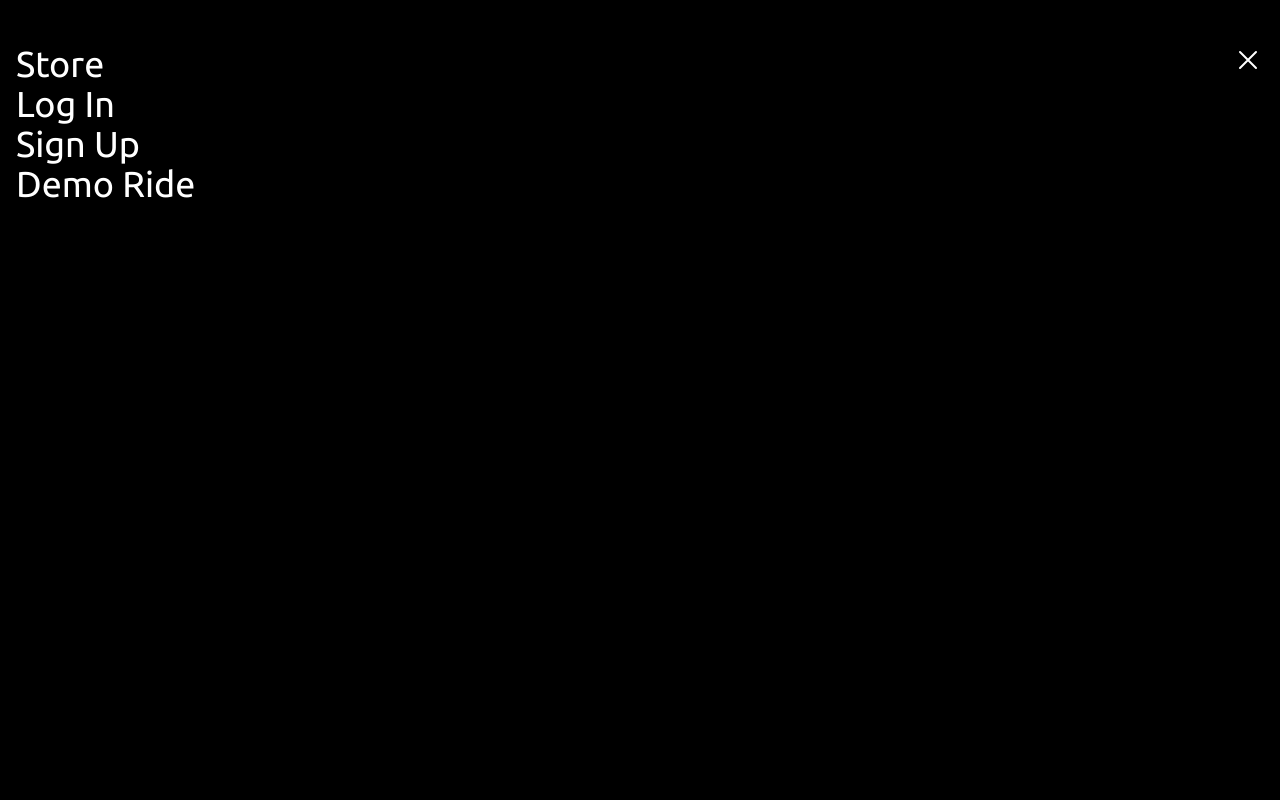
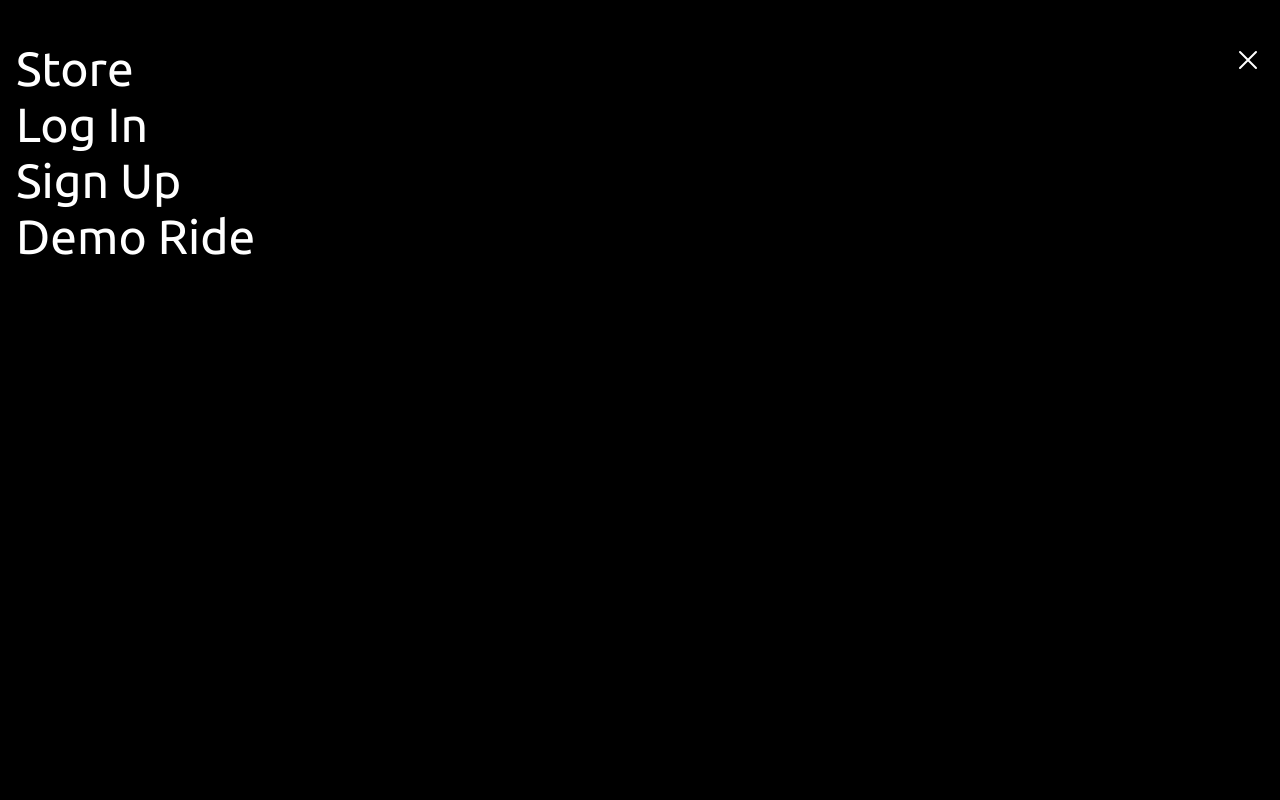
Before and after one commit to pacheko-ke/jaguar-motors, a React (Vite) app: page / in a window 1280 px wide. Both pictures are taken after a click on the icon 1256 px from the left and 20 px from the top of the page. Shown: the top 800 px of the page. Built offline with nearby package versions, Linux system fonts and the light colour scheme.

Commit message:
add disclaimer

```diff
--- a/src/components/Footer.jsx
+++ b/src/components/Footer.jsx
@@ -31,6 +31,8 @@ export default function Footer() {
 
 
             <p className='text-gray-600'>Lorem ipsum dolor sit amet consectetur adipisicing elit. Saepe deleniti necessitatibus hic vero. Corrupti similique minima, recusandae blanditiis praesentium saepe tenetur repellendus nulla in quisquam, architecto deleniti nobis soluta. Quis corporis culpa ipsa error aut deserunt, facilis delectus voluptates impedit molestiae! Omnis iusto necessitatibus expedita dolores dolor iste veritatis repellendus.</p>
+            <h1 className='text-center text-sm'>Developed by Patrick.</h1>
         </div>
+
     )
 }
--- a/src/components/Navbar.jsx
+++ b/src/components/Navbar.jsx
@@ -8,8 +8,8 @@ export default function Navbar() {
     <div className='flex justify-between px-2 py-1 top-0 fixed z-20 bg-black shadow-lg w-full h-10'>
 
       {/* miobile nav */}
-      <div className={mobileNavActive?"flex justify-between  text-white text-4xl absolute bg-black left-0 fixed px-4 h-[100vh] w-full pt-10":"hidden"}>
-        <div className="flex flex-col">
+      <div className={mobileNavActive?"flex justify-between  text-white text-5xl absolute bg-black left-0 fixed px-4 h-[100vh] w-full pt-10":"hidden"}>
+        <div className="flex flex-col gap-2">
           <h1>Store</h1>
           <h1>Log In</h1>
           <h1>Sign Up</h1>
```
